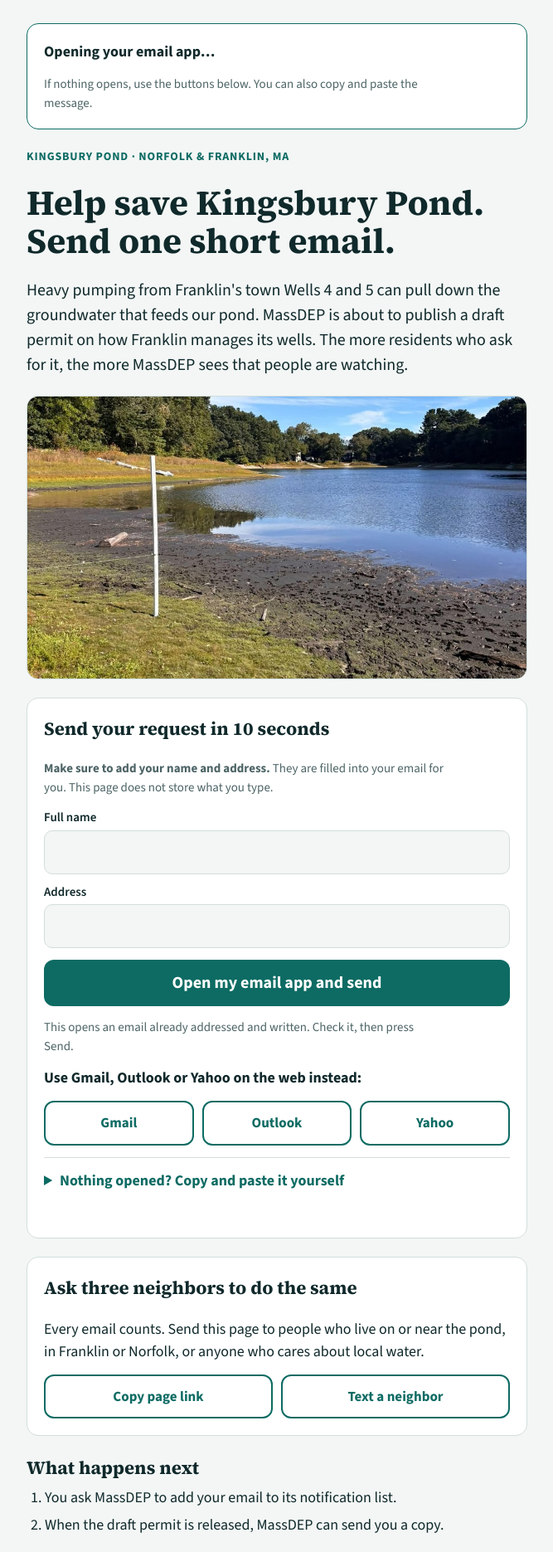
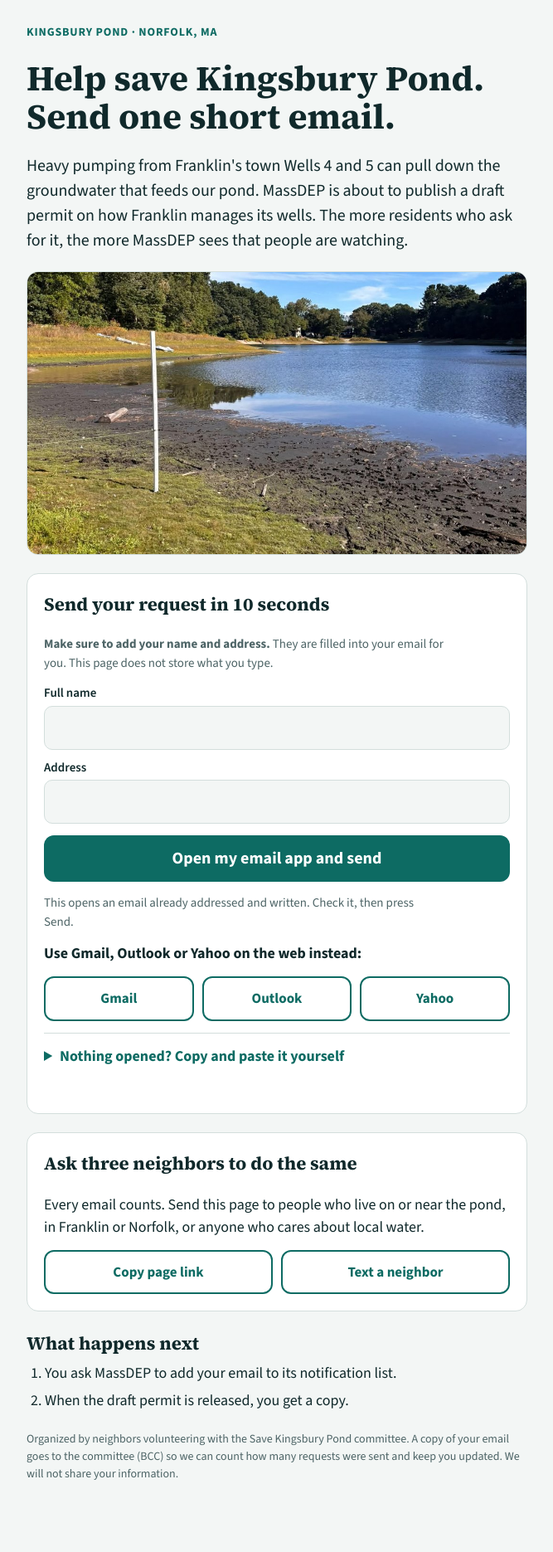
Before and after one commit to callen-code/savekingsburypond, a plain HTML site: page index.html in a window 1280 px wide. Shown: the top 1871 px of the page at 83% size, without its empty margins (306-973 px from the left). After the commit the page ends 1843 px from the top, so only its background shows below. Drawn offline with nearby package versions, Linux system fonts and the light colour scheme.

Commit message:
Remove auto-open banner and logic; Norfolk only; step 2 wording

```diff
--- a/index.html
+++ b/index.html
@@ -69,11 +69,7 @@ footer{font-size:14px;color:var(--muted)}
 </head>
 <body>
 <main>
-  <div class="card" id="gobanner" hidden style="border-color:var(--accent)">
-    <strong>Opening your email app&hellip;</strong>
-    <p class="hint">If nothing opens, use the buttons below. You can also copy and paste the message.</p>
-  </div>
-  <div class="kicker">Kingsbury Pond · Norfolk &amp; Franklin, MA</div>
+  <div class="kicker">Kingsbury Pond · Norfolk, MA</div>
   <h1>Help save Kingsbury Pond. Send one short email.</h1>
   <p class="lede">Heavy pumping from Franklin's town Wells 4 and 5 can pull down the groundwater that feeds our pond. MassDEP is about to publish a draft permit on how Franklin manages its wells. The more residents who ask for it, the more MassDEP sees that people are watching.</p>
 
@@ -130,7 +126,7 @@ footer{font-size:14px;color:var(--muted)}
     <h2>What happens next</h2>
     <ol class="steps">
       <li>You ask MassDEP to add your email to its notification list.</li>
-      <li>When the draft permit is released, MassDEP can send you a copy.</li>
+      <li>When the draft permit is released, you get a copy.</li>
     </ol>
   </section>
 
@@ -213,13 +209,6 @@ $("copylink").addEventListener("click", function(){
                    .catch(function(){ say("Copy did not work. Copy the address from your browser bar."); });
 });
 
-// Auto-open mode: a link ending in ?go=1 tries to open the email app right away.
-// The page stays visible with the fallback buttons in case the phone or app blocks it.
-if (/[?&]go=1(&|$)/.test(location.search)) {
-  $("gobanner").hidden = false;
-  setTimeout(function(){ window.location.href = $("mailto").href; }, 400);
-}
-
 // Optional real photo: if pond.jpg sits beside this file, show it in place of the drawing.
 var img = new Image();
 img.alt = "Kingsbury Pond";
```
